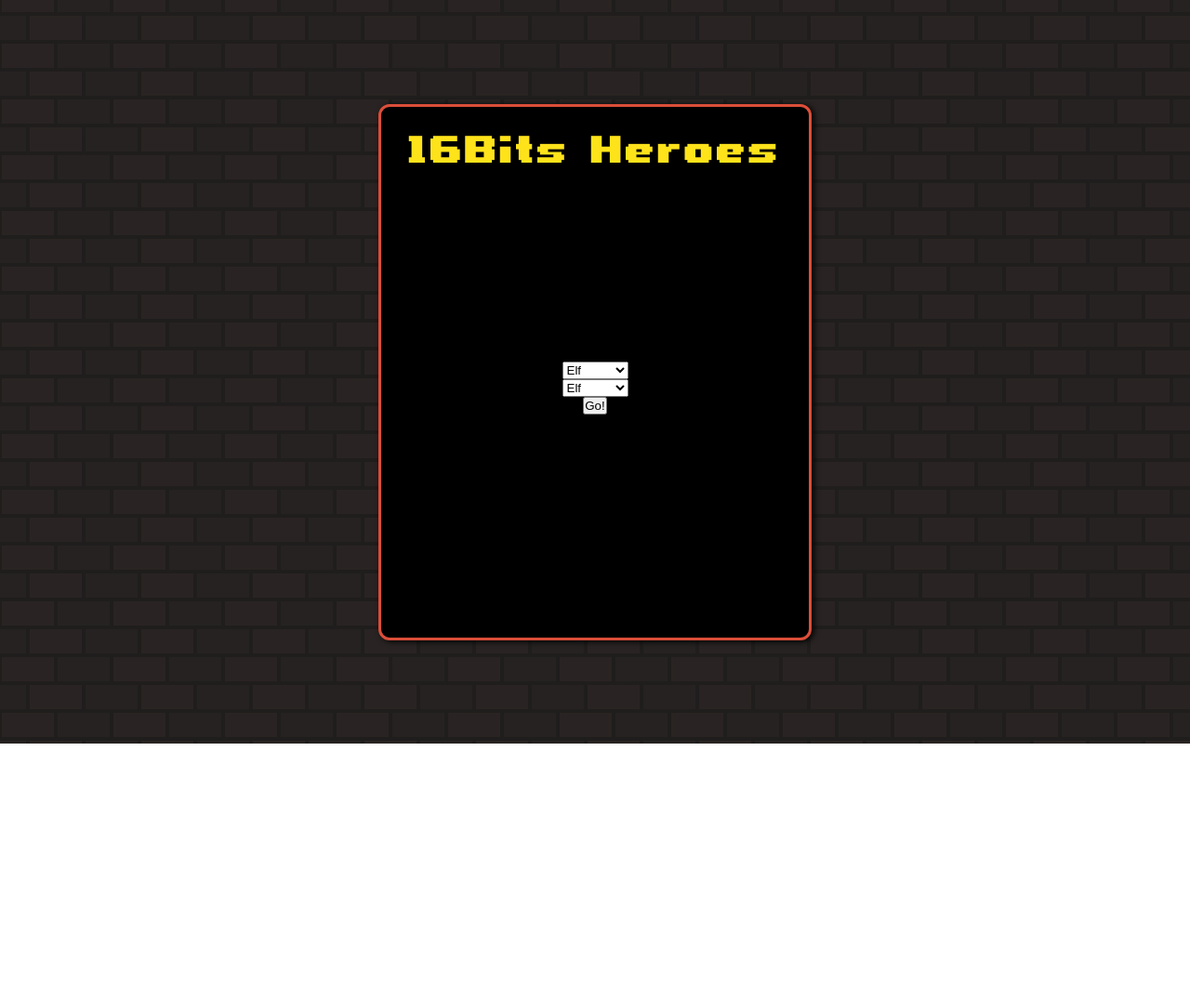
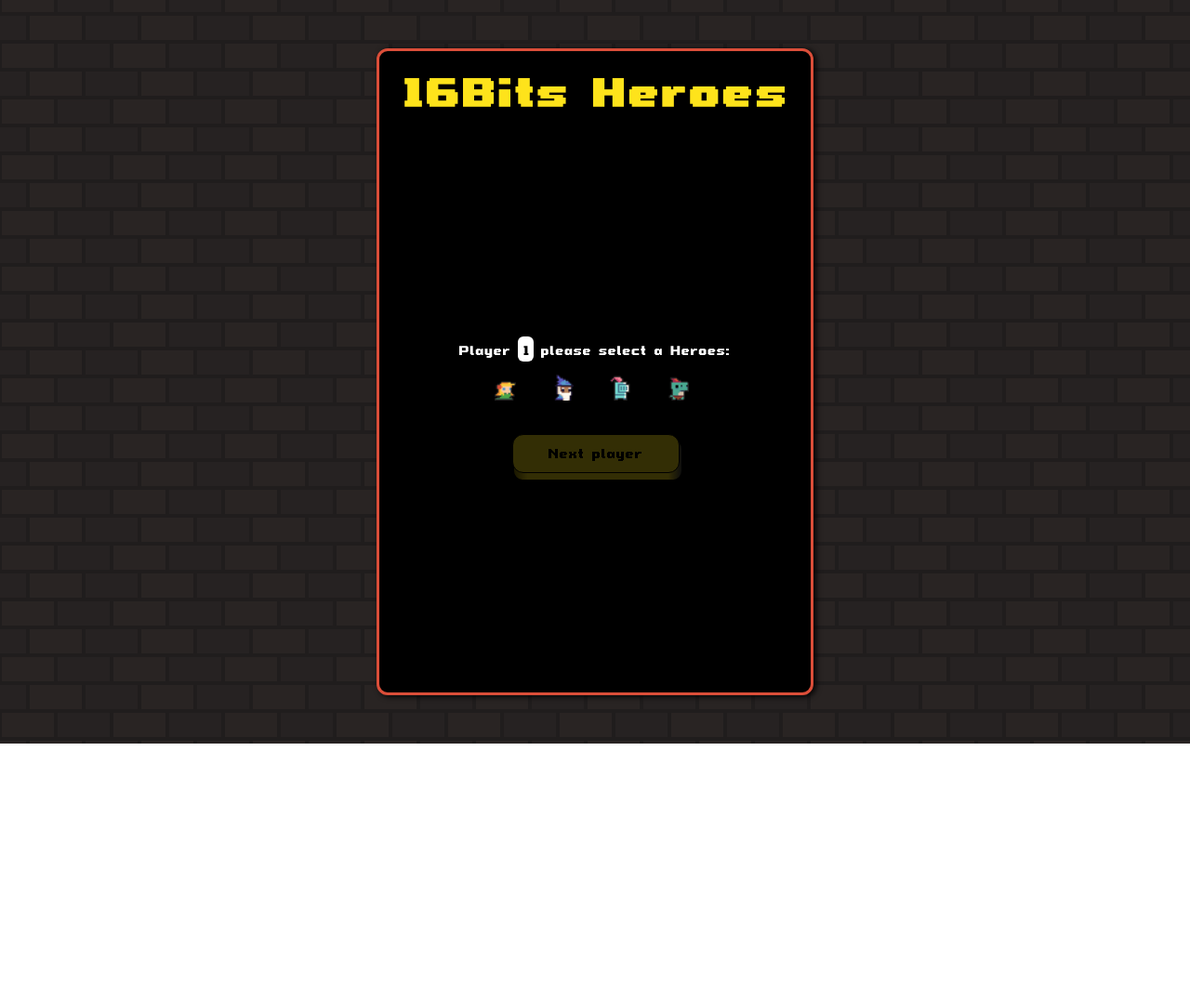
Before and after one commit to kevinbarfleur/P6-openclassrooms, a website built with Vite: page index.html in a window 1280 px wide. Shown: the whole page at 93% size. Built offline with nearby package versions, Linux system fonts and the light colour scheme; files whose address does not match are found by name.

Commit message:
Heroe selector interface

```diff
--- /dev/null
+++ b/App/config.js
@@ -0,0 +1,51 @@
+const charactersContainer = document.querySelector('.characters-list')
+const choiceInstruction = document.querySelector('.choice-instruction')
+const classes = ['elf', 'wizard', 'warrior', 'monster']
+
+export const handleCharactersChoice = (
+    step,
+    playersConfig,
+    nextStep,
+    startGame
+) => {
+    if (step === 1) {
+        handleTemplate(step, classes, playersConfig, nextStep, startGame)
+    } else if (step === 2) {
+        const targetIntex = classes.indexOf(playersConfig[1].character)
+        classes.splice(targetIntex, 1)
+        handleTemplate(step, classes, playersConfig, nextStep, startGame)
+        nextStep.classList.add('hidden')
+        startGame.classList.remove('hidden')
+    }
+}
+
+const handleTemplate = (step, classes, playersConfig, nextStep, startGame) => {
+    let html = ''
+    choiceInstruction.innerHTML = `
+        <p>Player <span class='player-id'>${step}</span> please select a Heroes:</p>
+    `
+    let selectedClass
+    for (let i = 0; i < classes.length; i++) {
+        html += ` <div class="characters-list__item -${classes[i]}" data-character='${classes[i]}'></div>`
+    }
+    charactersContainer.innerHTML = html
+
+    const selectors = document.querySelectorAll('.characters-list__item')
+    selectors.forEach((item) => {
+        item.addEventListener('click', () => {
+            selectedClass = item.getAttribute('data-character')
+            playersConfig[step].character = selectedClass
+
+            if (step === 1) {
+                nextStep.removeAttribute('disabled')
+            } else if (step === 2) {
+                startGame.removeAttribute('disabled')
+            }
+
+            selectors.forEach((item) => {
+                item.classList.remove('selected')
+            })
+            item.classList.add('selected')
+        })
+    })
+}
--- a/App/main.js
+++ b/App/main.js
@@ -8,6 +8,7 @@ import Board from './Board'
 import { loadImage } from './utils/loaders'
 import { getSpritesKeys, getMoveSteps } from './utils/utils'
 import { handleFightActions } from './fightActions'
+import { handleCharactersChoice } from './config'
 import {
     tiles,
     charactersSprites,
@@ -27,6 +28,7 @@ const attackButton = document.querySelector('.attack')
 const defendButton = document.querySelector('.defend')
 const playersContainers = document.querySelectorAll('.player-container')
 const initContainer = document.querySelector('.initialization')
+const nextStep = document.querySelector('.nextStep')
 const startGame = document.querySelector('.startGame')
 const fps = 200
 const playerMoveSpeed = 1.4
@@ -37,6 +39,15 @@ let playersInstances = []
 let weaponsInstances = []
 let currentPlayer = 1
 let isInAction = false
+let characterChoiceStep = 1
+let playersConfig = {
+    1: {
+        character: ''
+    },
+    2: {
+        character: ''
+    }
+}
 const pikesDensity = '10%'
 const size = 12
 const board = new Board({ x: size, y: size }, pikesDensity, gamePhase)
@@ -44,6 +55,16 @@ const currentLevel = board.getCurrentLevel()
 const boardDimensions = board.getDimensions()
 let fpsInterval, now, then, elapsed, startTime
 resizeCanvas(boardDimensions)
+handleCharactersChoice(characterChoiceStep, playersConfig, nextStep, startGame)
+nextStep.addEventListener('click', () => {
+    characterChoiceStep += 1
+    handleCharactersChoice(
+        characterChoiceStep,
+        playersConfig,
+        nextStep,
+        startGame
+    )
+})
 
 export function getGlobal() {
     return {
@@ -167,17 +188,19 @@ function handlePlayerMove(char, ite, sprites) {
                             (weapon) => weapon.weapon === char.weapon
                         )
                         setTimeout(() => {
-                            currentWeapon[0].isHeld = false
-                            currentWeapon[0].setPos({
-                                x: char.getPos().x,
-                                y: char.getPos().y
-                            })
+                            if (currentWeapon[0]) {
+                                currentWeapon[0].isHeld = false
+                                currentWeapon[0].setPos({
+                                    x: char.getPos().x,
+                                    y: char.getPos().y
+                                })
+                            }
                         }, 100)
                     }
 
                     char.weapon = weapon.weapon
                     char.dmg = weapon.dmg
-                    weapon.isHeld = true
+                    if (weapon) weapon.isHeld = true
                 }
             }
 
@@ -202,7 +225,9 @@ function printInfo(container, playersInstances) {
                 </div><span>${life}hp</span>
             </div>
             <div class='weapon-label'>
-               <span class='weapon-name'>${weapon}</span> - <span class="value">${dmg}</span> damages
+               <span class='weapon-name'>${
+                   weapon || 'Claws'
+               }</span> - <span class="value">${dmg}</span> damages
             </div>
         </div>
     `
@@ -278,6 +303,7 @@ function render(characters, weapons, context, sprites) {
 
 loadImage(tileset).then((image) => {
     startGame.addEventListener('click', () => {
+        console.log(playersConfig)
         boardCanvas.classList.remove('hidden')
         initContainer.classList.add('hidden')
 
@@ -315,10 +341,30 @@ loadImage(tileset).then((image) => {
             sprites.define(weapon, weapons[weapon].x, weapons[weapon].y)
         }
 
+        const getStarter = (character) => {
+            switch (character) {
+                case 'elf':
+                    return 'knife'
+                case 'warrior':
+                    return 'knife'
+                case 'wizard':
+                    return 'staff'
+                case 'monster':
+                    return ''
+                default:
+                    return 'knife'
+            }
+        }
         playersInstances = initPlayers(
             [
-                { classe: 'elf', weapon: 'knife' },
-                { classe: 'monster', weapon: 'staff' }
+                {
+                    classe: playersConfig[1].character,
+                    weapon: getStarter(playersConfig[1].character)
+                },
+                {
+                    classe: playersConfig[2].character,
+                    weapon: getStarter(playersConfig[2].character)
+                }
             ],
             sprites
         )
--- a/App/styles/style.scss
+++ b/App/styles/style.scss
@@ -74,10 +74,103 @@ $shadow-color: #4d88b7;
         align-items: center;
         width: 100%;
         height: 92%;
-        // border: 5px solid green;
+        color: white;
 
         &.hidden {
             display: none;
+        }
+
+        .step {
+            .choice-instruction {
+                font-size: 1.5em;
+
+                .player-id {
+                    background-color: white;
+                    color: black;
+                    padding: 0px 4px 4px 6px;
+                    border-radius: 6px;
+                }
+            }
+        }
+
+        .characters-list {
+            display: flex;
+            flex-direction: row;
+            justify-content: center;
+            align-items: center;
+
+            &__item {
+                margin: 6px;
+                width: 50px;
+                height: 50px;
+                // transform: scale(1.4);
+                transition: transform 0.4s;
+
+                &.selected {
+                    transform: scale(1.6);
+                    transition: transform 0.4s;
+
+                    &.-elf {
+                        background: url('../assets/elf_gif.gif');
+                    }
+
+                    &.-wizard {
+                        background: url('../assets/wizard_gif.gif');
+                    }
+
+                    &.-warrior {
+                        background: url('../assets/warrior_gif.gif');
+                    }
+
+                    &.-monster {
+                        background: url('../assets/monster_gif.gif');
+                    }
+                }
+
+                &.-elf {
+                    background: url('../assets/elf.png');
+                    background-repeat: no-repeat;
+                    background-size: 45%;
+                    background-position: 35% 10%;
+
+                    &:hover {
+                        background: url('../assets/elf_gif.gif');
+                    }
+                }
+
+                &.-wizard {
+                    background: url('../assets/wizard.png');
+                    background-repeat: no-repeat;
+                    background-size: 45%;
+                    background-position: 35% 10%;
+
+                    &:hover {
+                        background: url('../assets/wizard_gif.gif');
+                    }
+                }
+
+                &.-warrior {
+                    background: url('../assets/warrior.png');
+                    background-repeat: no-repeat;
+                    background-size: 45%;
+                    background-position: 35% 10%;
+
+                    &:hover {
+                        background: url('../assets/warrior_gif.gif');
+                    }
+                }
+
+                &.-monster {
+                    background: url('../assets/monster.png');
+                    background-repeat: no-repeat;
+                    background-size: 45%;
+                    background-position: 35% 10%;
+
+                    &:hover {
+                        background: url('../assets/monster_gif.gif');
+                    }
+                }
+            }
         }
     }
 
@@ -393,14 +486,13 @@ $shadow-color: #4d88b7;
     }
 
     .title {
-        width: 100%;
-        text-align: center;
-        font-family: Chubby Choo;
-        font-weight: bold;
-        font-size: 3.6rem;
         text-shadow: 5px 5px 4px hsl(0, 0%, 0%);
         color: hsl(53, 99%, 55%);
         margin-bottom: 1rem;
+
+        img {
+            width: 420px;
+        }
     }
 
     .panel-info {
@@ -535,7 +627,7 @@ $shadow-color: #4d88b7;
             align-items: center;
             justify-content: center;
             width: 400px;
-            border: 3px solid white;
+            border: 1px solid white;
             border-radius: 12px;
             box-shadow: 2px 2px 12px rgba(0, 0, 0, 0.5);
             background-color: rgba(0, 0, 0, 1);
@@ -543,8 +635,22 @@ $shadow-color: #4d88b7;
 
             color: white;
             font-size: 1.5em;
+        }
+    }
+}
 
-            .reset-button {
+.reset-button,
+.startGame,
+.nextStep {
+    &:disabled {
+        opacity: 0.2;
+        pointer-events: none;
+    }
+    &.hidden {
+        display: none;
+    }
+
+    display: block;
     margin-top: 24px;
     position: relative;
     border: none;
@@ -585,10 +691,10 @@ $shadow-color: #4d88b7;
         border-radius: 12px;
         background: linear-gradient(
             to left,
-                        hsl(210deg 0% 16%) 0%,
-                        hsl(210deg 0% 32%) 8%,
-                        hsl(210deg 0% 32%) 92%,
-                        hsl(210deg 0% 16%) 100%
+            hsl(60, 1%, 27%) 0%,
+            hsl(53, 99%, 55%) 8%,
+            hsl(53, 99%, 55%) 92%,
+            hsl(53, 99%, 26%) 100%
         );
         border: 3px solid black;
     }
@@ -601,9 +707,10 @@ $shadow-color: #4d88b7;
         position: relative;
         padding: 4px 12px 12px 12px;
         border-radius: 12px;
-                    font-size: 2em;
+        font-size: 1.5em;
         color: black;
-                    background: hsl(215deg 0% 47%);
+        background: hsl(53, 99%, 55%);
+        border: 1px solid black;
         will-change: transform;
         transform: translateY(-4px) translateX(1px);
         transition: transform 600ms cubic-bezier(0.3, 0.7, 0.4, 1);
@@ -629,9 +736,6 @@ $shadow-color: #4d88b7;
     }
     &:focus:not(:focus-visible) {
         outline: none;
-                }
-            }
-        }
     }
 }
 
--- a/index.html
+++ b/index.html
@@ -16,22 +16,28 @@
     <body>
         <div id="app">
             <div class="main-container red">
-                <div class="title">16Bits Heroes</div>
+                <div class="title">
+                    <img
+                        src="./App/assets/gameTitle.png"
+                        alt="Game title: 16Bits Heroes"
+                    />
+                </div>
                 <div class="initialization">
-                    <!-- TODO deux steps ! -->
-                    <select name="" id="">
-                        <option value="elf">Elf</option>
-                        <option value="wizard">Wizard</option>
-                        <option value="warrior">Warrior</option>
-                        <option value="monster">Monster</option>
-                    </select>
-                    <select name="" id="">
-                        <option value="elf">Elf</option>
-                        <option value="wizard">Wizard</option>
-                        <option value="warrior">Warrior</option>
-                        <option value="monster">Monster</option>
-                    </select>
-                    <button class="startGame">Go!</button>
+                    <div class="step step1">
+                        <div class="choice-instruction"></div>
+
+                        <div class="characters-list"></div>
+                    </div>
+                    <button class="nextStep" disabled>
+                        <span class="shadow"></span>
+                        <span class="edge"></span>
+                        <span class="front"> Next player </span>
+                    </button>
+                    <button class="startGame hidden" disabled>
+                        <span class="shadow"></span>
+                        <span class="edge"></span>
+                        <span class="front"> Go! </span>
+                    </button>
                 </div>
                 <canvas id="board" class="active hidden"></canvas>
                 <div id="fight">
```
Also changed, not shown: App/assets/elf.png (added), App/assets/gameTitle.png (added), App/assets/monster.png (added), App/assets/monster_gif.gif (added), App/assets/warrior.png (added), App/assets/warrior_gif.gif (added), App/assets/wizard.png (added). Lines whose indentation alone changed are shown as unchanged.
